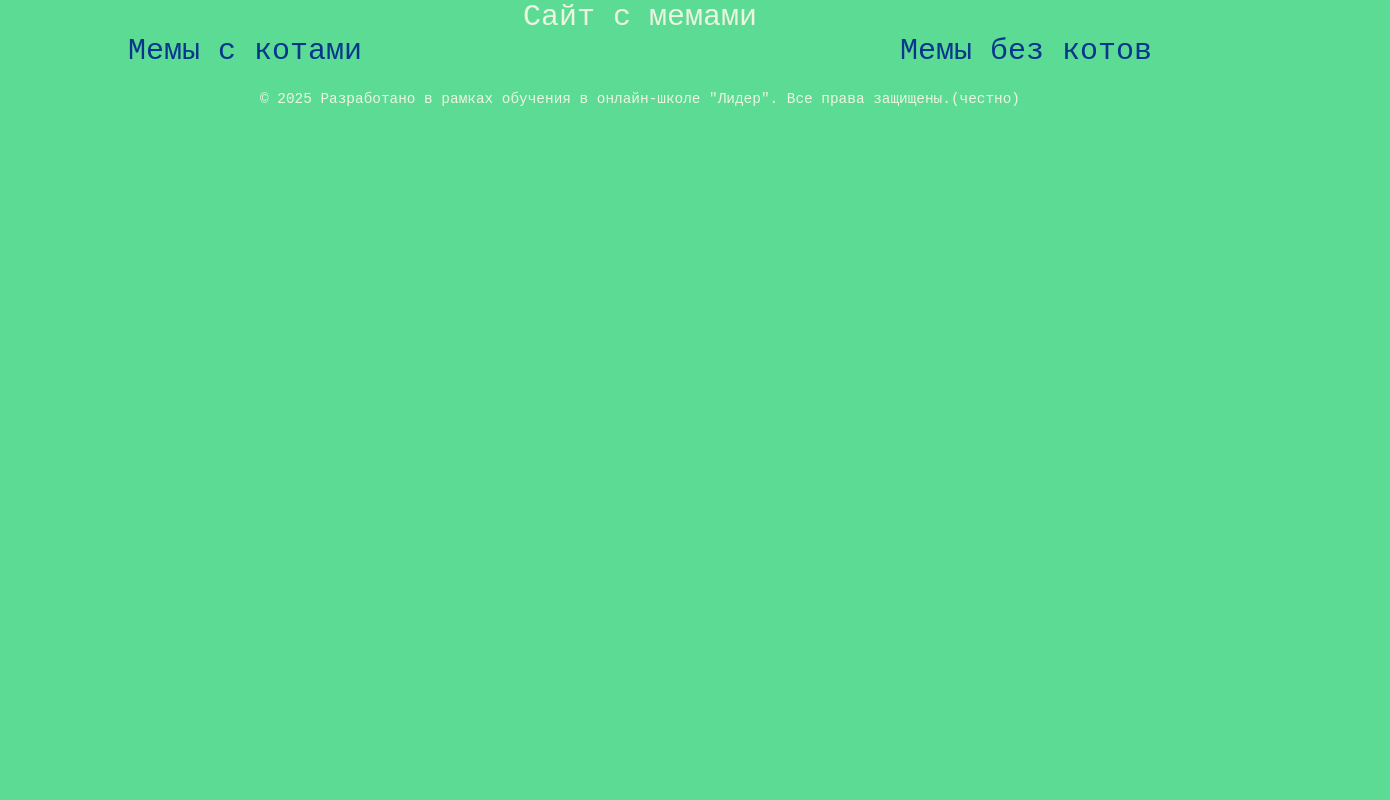
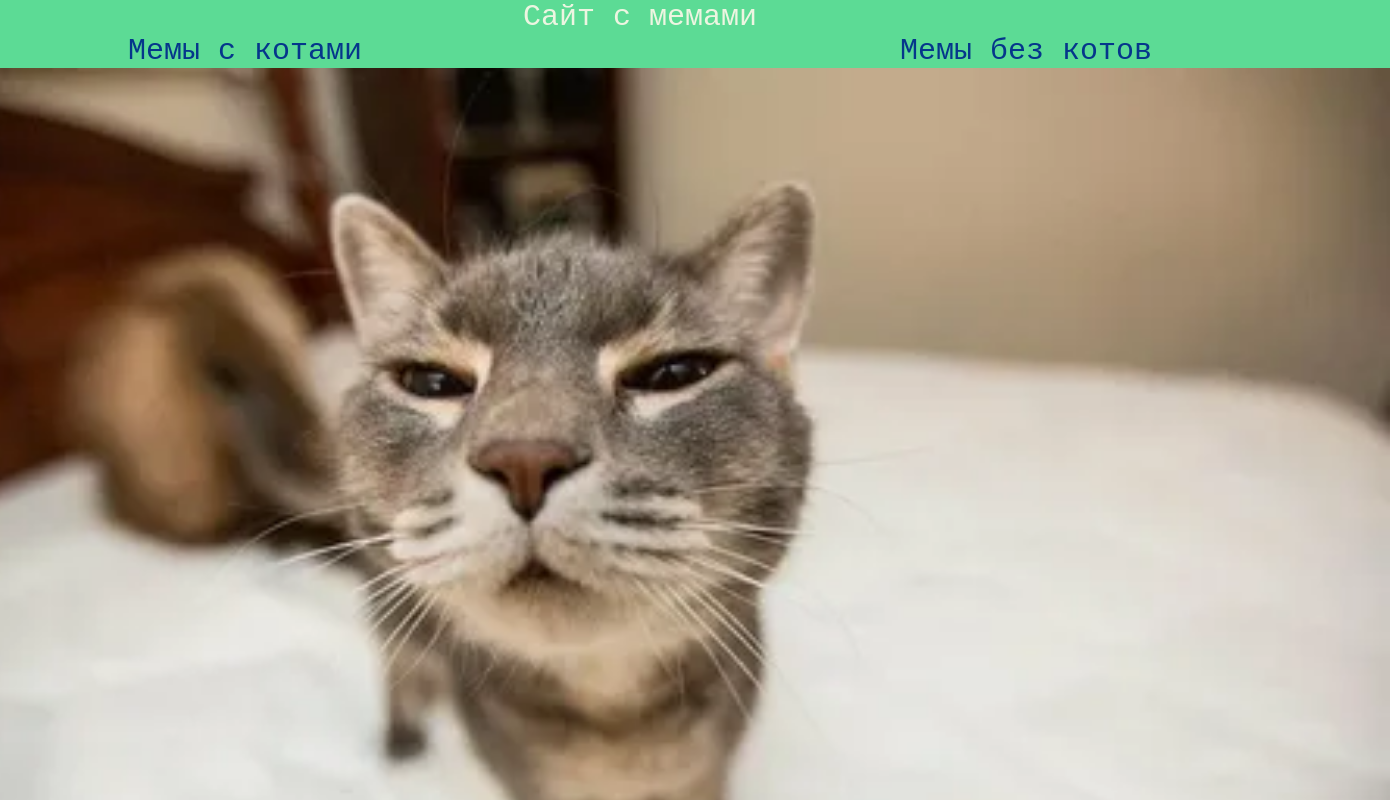
Before and after one commit to Oblepixa123/site-with-memes, a plain HTML site: page index.html in a window 1280 px wide. Shown: the top 800 px of the page, 1390 px wide, since content can reach past the window. Drawn offline with Linux system fonts and the light colour scheme; a web font is replaced by a local one.

Commit message:
adding photo and styles

```diff
--- a/index.html
+++ b/index.html
@@ -17,13 +17,16 @@
             <a href="cats.html">Мемы с котами </a>
             <a href="no_cats.html">Мемы без котов </a>
         </div>
-
-
-
       </div>
     </header>
 
     <main>
+      <div class = "main">
+       <div class = "photo">
+        <img src="images/kot.webp" alt="Мое изображение">
+       </div>
+        </div>
+      </div>
     </main>
 
     <foother>
--- a/style.css
+++ b/style.css
@@ -84,6 +84,17 @@ height:500px;
 }
 
 
+.main {
+display: flex;
+justify-content: center;
+}
+
+.main img {
+  height:1000px;
+  width:1500px;
+}
+
+
 
 
 .footer-copyright {
```
Also changed, not shown: Images/kot.webp (added).
